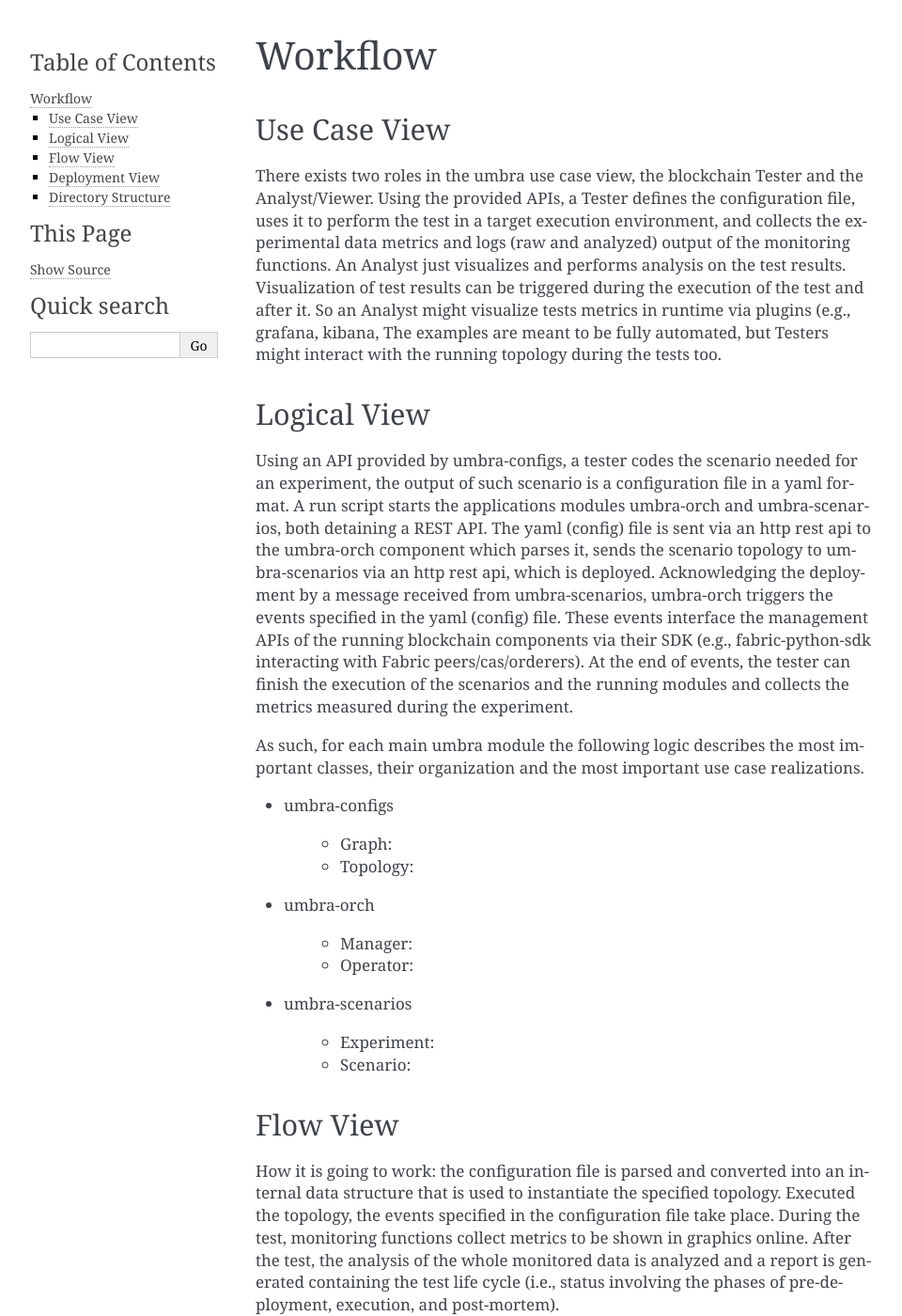
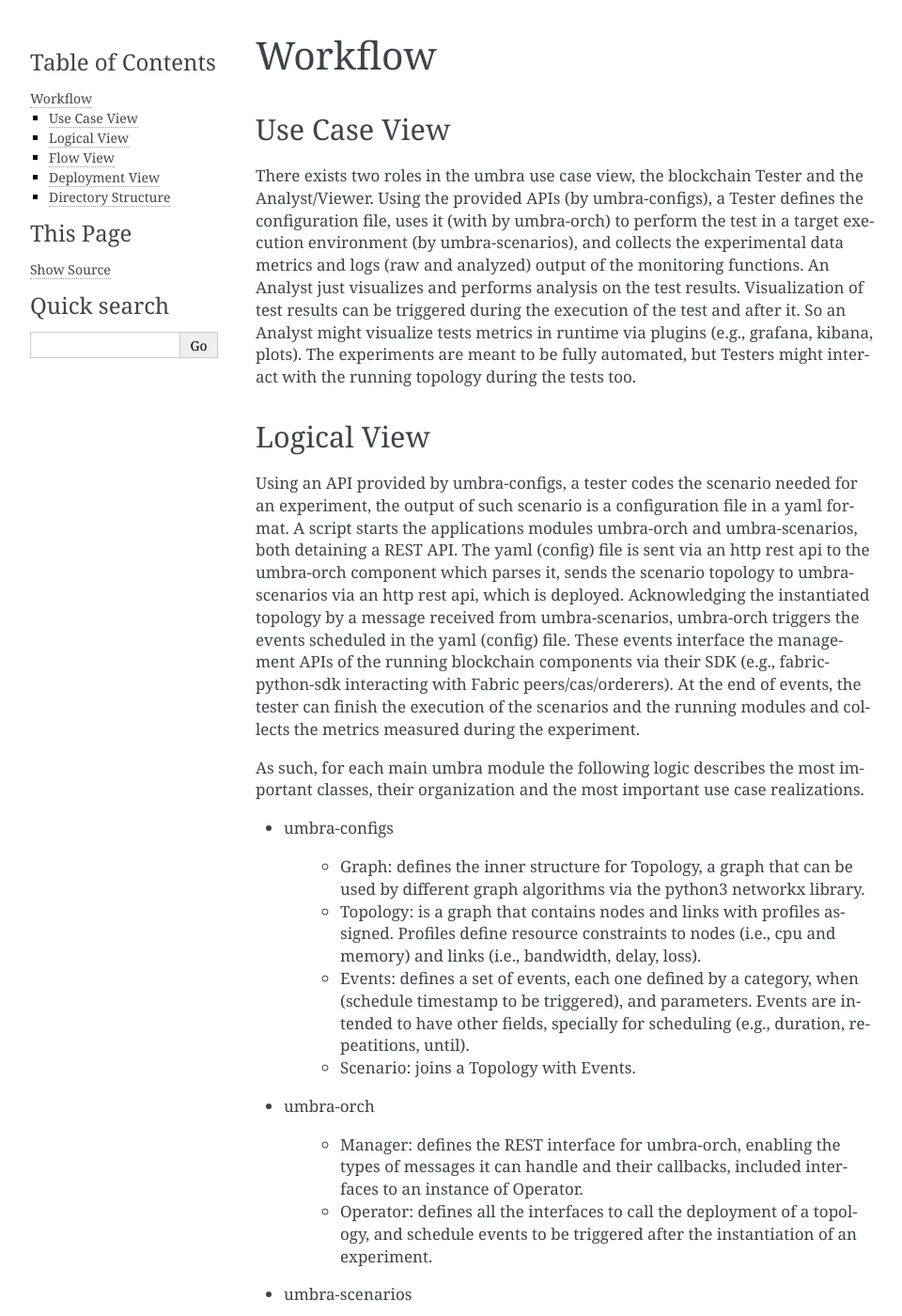
Before and after one commit to hyperledger-labs/umbra, a Sphinx documentation site: the page built from docs/source/workflow.rst, in a window 1280 px wide and 1400 px high. Shown: the whole window at 94% size, without its empty margins (148-1108 px from the left). Built offline with Sphinx 7.4.7, drawn with Linux system fonts in a browser that asks for light colours; pages that are not in the unit, such as notebooks, are missing from menus; some of the changed text lies outside the part shown.

Commit message:
Updates docs: adds extensions and example parts
Signed-off-by: Raphael Vicente Rosa <raphaelvrosa@gmail.com>

```diff
--- a/docs/source/example.rst
+++ b/docs/source/example.rst
@@ -1,3 +1,64 @@
-
 Example
 =======
+
+To examplify how umbra can be utilized, an extension was coded to support Hyperledger Fabric v1.4.
+The details of how that was coded are exposed in the Extensions section. Here is just the explanation of what the Fabric example realizes.
+
+
+Building it
+***********
+
+Here, it is assumed that the steps mentioned in the Installing section were already followed.
+
+In the root folder named build/ a script named build_fabric.sh downloads and installs all the requirements needed to run the Fabric example.
+
+In the root folder named examples/, the fabric/ folder contains all the requirements needed to build the configuration files to be used by the Fabric example.
+The source code in the file build_configs.py realizes all the construction of the needed skeleton of files for the Fabric nodes.
+This file import a class from umbra-configs named FabricTopology and builds the experimental topology using it.
+A file located in the folder base_configtx/ named fabric.py is the source of the policies for organizations and the main configtx file build to create the requirements for the fabric blockchain (e.g., genesis, anchors, channel).
+When the build() function is called upon the FabricTopology instance, all the configurations files needed for the Fabric blockchain network are automatically created. For instance, this includes all the crypto material for all the peers, and the configuration file named fabric_sdk_config.json to be imported by the fabric python SDK when calling the scheduled events to peers in the Fabric blockchain.
+At the end of this file, a configuration is saved based on the Scenario instance created, which has the FabricTopology instance and the events defined accordingly. This configuration file, named config_fabric_simple.json, contains all the hooks for the crypto material, fabric-python-sdk configuration file, and other needed files suchas as the genesis block.
+Executing the file as the commands below, all the requirements are satisfied to execute the Fabric blockchain in Umbra.
+
+
+``
+$ cd umbra/examples/fabric
+
+$ /usr/bin/python3 build_configs.py
+
+$ cd -
+``
+
+
+Running it
+**********
+
+Considering all the execution of the Installing requirements and the build_configs.py file realizing all the requirements for the Fabric blockchain example to be executed by Umbra, now the execution of the Umbra components can be initialized to instantiate the specified Fabric configuration (topology and events).
+
+The executable file named run.sh in the umbra/examples/ folder contains the commands to start/stop the python3 modules umbra-orch and umbra-scenarios, create/remove a management docker network named umbra, and deploy the generated config_fabric_simple.json in umbra-orch.
+
+Having that executed, all the instantiation of components from the saved FabricTopology will take place (i.e., peers, orderers, links, etc) and events will be called on them.
+
+The commands bellow respectivelly start and stop the example experiment with Fabric.
+
+``
+$ sudo -H ./run.sh start -c ./fabric/fabric_configs/config_fabric_simple.json
+
+$ sudo -H ./run.sh stop
+``
+
+In addition, during the execution of the experiment, the command below enters the log screens that each component executes in Umbra.
+
+``
+$ sudo -H byobu attach-session -t umbra
+``
+
+The program byobu is used to create different windows for tha same session to facilitate the visualization of the logs of the umbra modules.
+As the Fabric containers will be initialized, it is also possible to check their logs via the command docker logs (container name), and thus check the execution of the Fabric components.
+
+
+Modifying it
+************
+
+To modify the Fabric experiment, it is just needed to modify the build_configs.py file, changing how the FabricTopology instance is built, besides the events scheduled.
+If new orgs are added, the file fabric.py inside base_configtx folder needs to be modified accordingly to define the policies in configtx needed for the creation of the Fabric requirements.
--- a/docs/source/internals.rst
+++ b/docs/source/internals.rst
@@ -1,3 +1,2 @@
-
 Internals
 =========
--- a/docs/source/workflow.rst
+++ b/docs/source/workflow.rst
@@ -6,44 +6,47 @@ Use Case View
 *************
 
 There exists two roles in the umbra use case view, the blockchain Tester and the Analyst/Viewer.
-Using the provided APIs, a Tester defines the configuration file, uses it to perform the test in a target execution environment, and collects the experimental data metrics and logs (raw and analyzed) output of the monitoring functions. An Analyst just visualizes and performs analysis on the test results. Visualization of test results can be triggered during the execution of the test and after it. So an Analyst might visualize tests metrics in runtime via plugins (e.g., grafana, kibana,
-The examples are meant to be fully automated, but Testers might interact with the running topology during the tests too.
+Using the provided APIs (by umbra-configs), a Tester defines the configuration file, uses it (with by umbra-orch) to perform the test in a target execution environment (by umbra-scenarios), and collects the experimental data metrics and logs (raw and analyzed) output of the monitoring functions. An Analyst just visualizes and performs analysis on the test results. Visualization of test results can be triggered during the execution of the test and after it. So an Analyst might visualize tests metrics in runtime via plugins (e.g., grafana, kibana, plots).
+The experiments are meant to be fully automated, but Testers might interact with the running topology during the tests too.
 
 
 Logical View
 ************
 
 Using an API provided by umbra-configs, a tester codes the scenario needed for an experiment, the output of such scenario is a configuration file in a yaml format.
-A run script starts the applications modules umbra-orch and umbra-scenarios, both detaining a REST API.
-The yaml (config) file is sent via an http rest api to the umbra-orch component which parses it, sends the scenario topology to umbra-scenarios via an http rest api, which is deployed. Acknowledging the deployment by a message received from umbra-scenarios, umbra-orch triggers the events specified in the yaml (config) file. These events interface the management APIs of the running blockchain components via their SDK (e.g., fabric-python-sdk interacting with Fabric peers/cas/orderers).
+A script starts the applications modules umbra-orch and umbra-scenarios, both detaining a REST API.
+The yaml (config) file is sent via an http rest api to the umbra-orch component which parses it, sends the scenario topology to umbra-scenarios via an http rest api, which is deployed. Acknowledging the instantiated topology by a message received from umbra-scenarios, umbra-orch triggers the events scheduled in the yaml (config) file. These events interface the management APIs of the running blockchain components via their SDK (e.g., fabric-python-sdk interacting with Fabric peers/cas/orderers).
 At the end of events, the tester can finish the execution of the scenarios and the running modules and collects the metrics measured during the experiment.
 
 As such, for each main umbra module the following logic describes the most important classes, their organization and the most important use case realizations.
 
 * umbra-configs
 
-    * Graph:
-    * Topology:
+    * Graph: defines the inner structure for Topology, a graph that can be used by different graph algorithms via the python3 networkx library.
+    * Topology: is a graph that contains nodes and links with profiles assigned. Profiles define resource constraints to nodes (i.e., cpu and memory) and links (i.e., bandwidth, delay, loss).
+    * Events: defines a set of events, each one defined by a category, when (schedule timestamp to be triggered), and parameters. Events are intended to have other fields, specially for scheduling (e.g., duration, repeatitions, until).
+    * Scenario: joins a Topology with Events.
 
 * umbra-orch
 
-    * Manager:
-    * Operator:
+    * Manager: defines the REST interface for umbra-orch, enabling the types of messages it can handle and their callbacks, included interfaces to an instance of Operator.
+    * Operator: defines all the interfaces to call the deployment of a topology, and schedule events to be triggered after the instantiation of an experiment.
 
 * umbra-scenarios
 
-    * Experiment:
-    * Scenario:
+    * Experiment: sets the main component that interfaces Containernet APIs to instantiate containers, virtual switches, interconnect them, and assign resources to them.
+    * Scenario: defines the REST interface for umbra-scenarios, creating Experiment(s) as requested and interfacing the infrastructure deployed according to requested events (e.g., update nodes/links resources).
+
 
 Flow View
 *********
 
-How it is going to work: the configuration file is parsed and converted into an internal data structure that is used to instantiate the specified topology. Executed the topology, the events specified in the configuration file take place. During the test, monitoring functions collect metrics to be shown in graphics online. After the test, the analysis of the whole monitored data is analyzed and a report is generated containing the test life cycle (i.e., status involving the phases of pre-deployment, execution, and post-mortem).
+How it works: the configuration file is parsed and converted into an internal data structure that is used to instantiate the specified topology. Executed the topology, the events specified in the configuration file take place. During the test, monitoring functions collect metrics to be shown in graphics online. After the test, the analysis of the whole monitored data is analyzed and a report is generated containing the test life cycle (i.e., status involving the phases of pre-deployment, execution, and post-mortem).
 
-1. The Tester defines the experiment configuration that will be executed. It contains the whole lifecycle of the structural (topology/infrastructure) and functional (events/visualization) definitions.
+1. The Tester defines the experiment configuration that will be executed. It contains the whole lifecycle of the structural (topology/infrastructure) and functional (events/visualization) definitions. This is done via APIs specified by the umbra-configs module.
 2. Given such configuration to the Manager component, it will execute the parsing of the configuration, set all the deployment configuration to be deployed.
-3. A Topology component will deploy the given configuration file, creating the Containernet network. It will send back to Manager the management information of the deployed components. Such information contains among other settings, the IP address of the management interface of the containers deployed in the network.
-4. Manager will start triggering the scheduled events (defined in the Experiment Configuration) to take place in the infrastructure and/or topology.
+3. A Topology component, in umbra-scenarios, will deploy the given configuration file, creating the Containernet network. It will send back to Manager the management information of the deployed components. Such information contains among other settings, the IP address of the management interface of the containers deployed in the network.
+4. Manager will start triggering the scheduled events (defined in the Experiment Configuration file) to take place in the infrastructure and/or topology.
 5. In addition, the Tester can utilize the Manager interface to trigger events during the execution of the experiment.
 6. The Operator component then parses such event requests and schedule their occurrence in the topology and/or infrastructure.
 7. Events take place, e.g.: containers running hyperledger project components start/stop mining, links/nodes fail/restore or have resources changed, metrics are monitored from infrastructure perspective, etc.
```
Also changed, not shown: docs/source/extensions.rst (added, +25 -0 lines), docs/source/installing.rst (+8 -1 lines), 1 other file.
